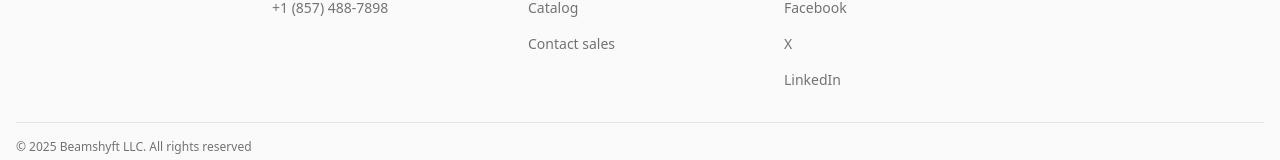
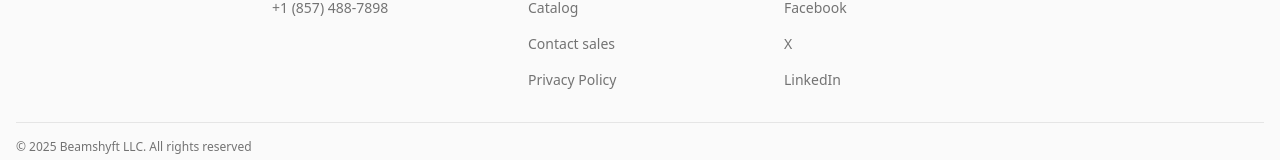
Before and after one commit to beamshyft/beamshyft, a Next.js app: page / in a window 1280 px wide. Shown: the part 4256-4416 px from the top of the page. Built offline with nearby package versions, Linux system fonts and the light colour scheme.

Commit message:
privacy policy in footer (& fixed)
Signed-off-by: Joel Savitz <joel@beamshyft.com>

```diff
--- a/src/components/beamshyft-footer.tsx
+++ b/src/components/beamshyft-footer.tsx
@@ -50,6 +50,12 @@ export const BeamshyftFooter = () => (
         >
           Contact sales
         </Link>
+	<Link
+	  to="/privacy.txt"
+          className="text-sm text-muted-foreground"
+	>
+	  Privacy Policy
+	</Link>
       </FooterColumn>
       <FooterColumn>
         <h3 className="text-md pt-1 font-semibold">Social</h3>
```
Also changed, not shown: public/privacy.txt.
